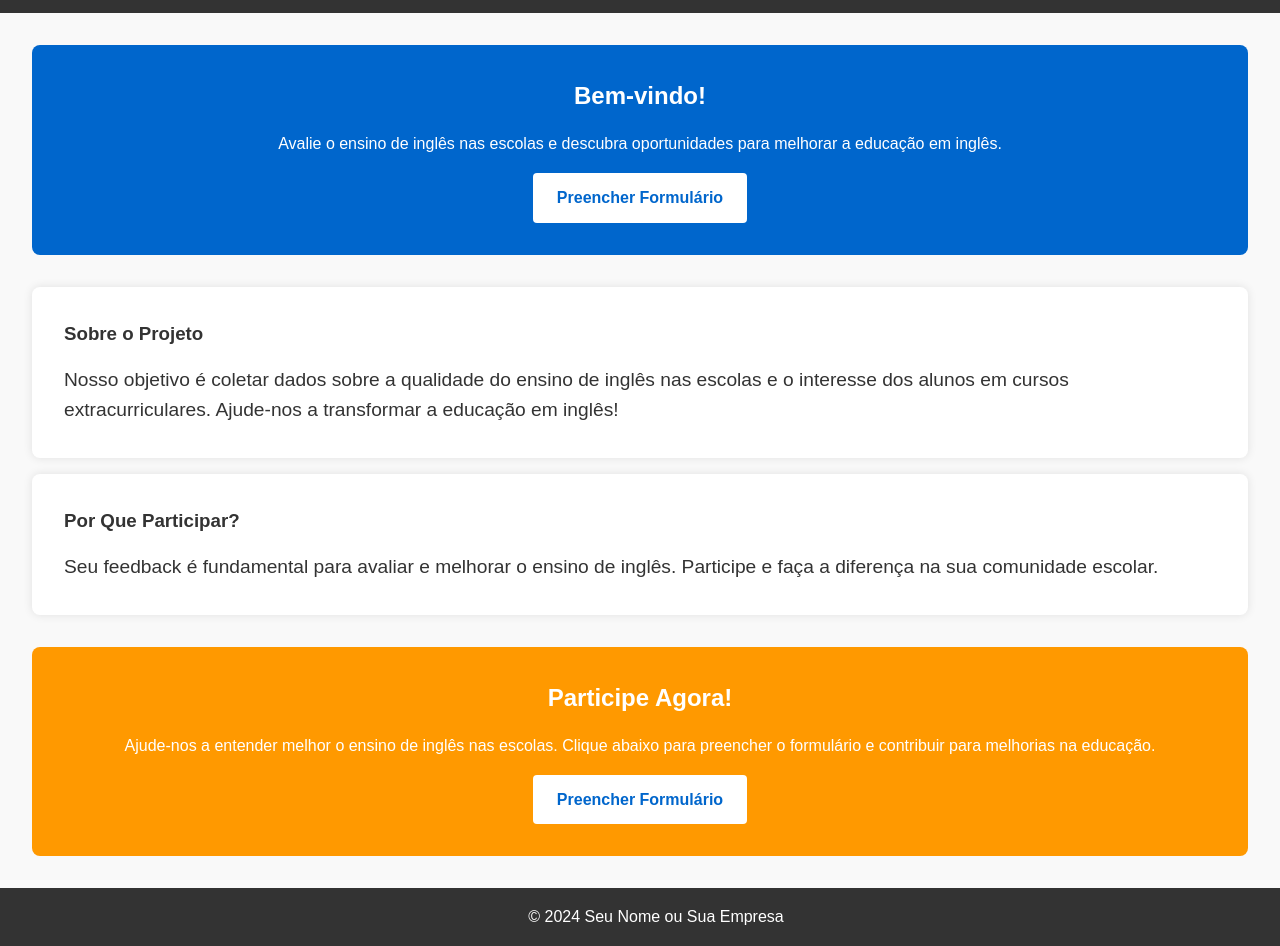
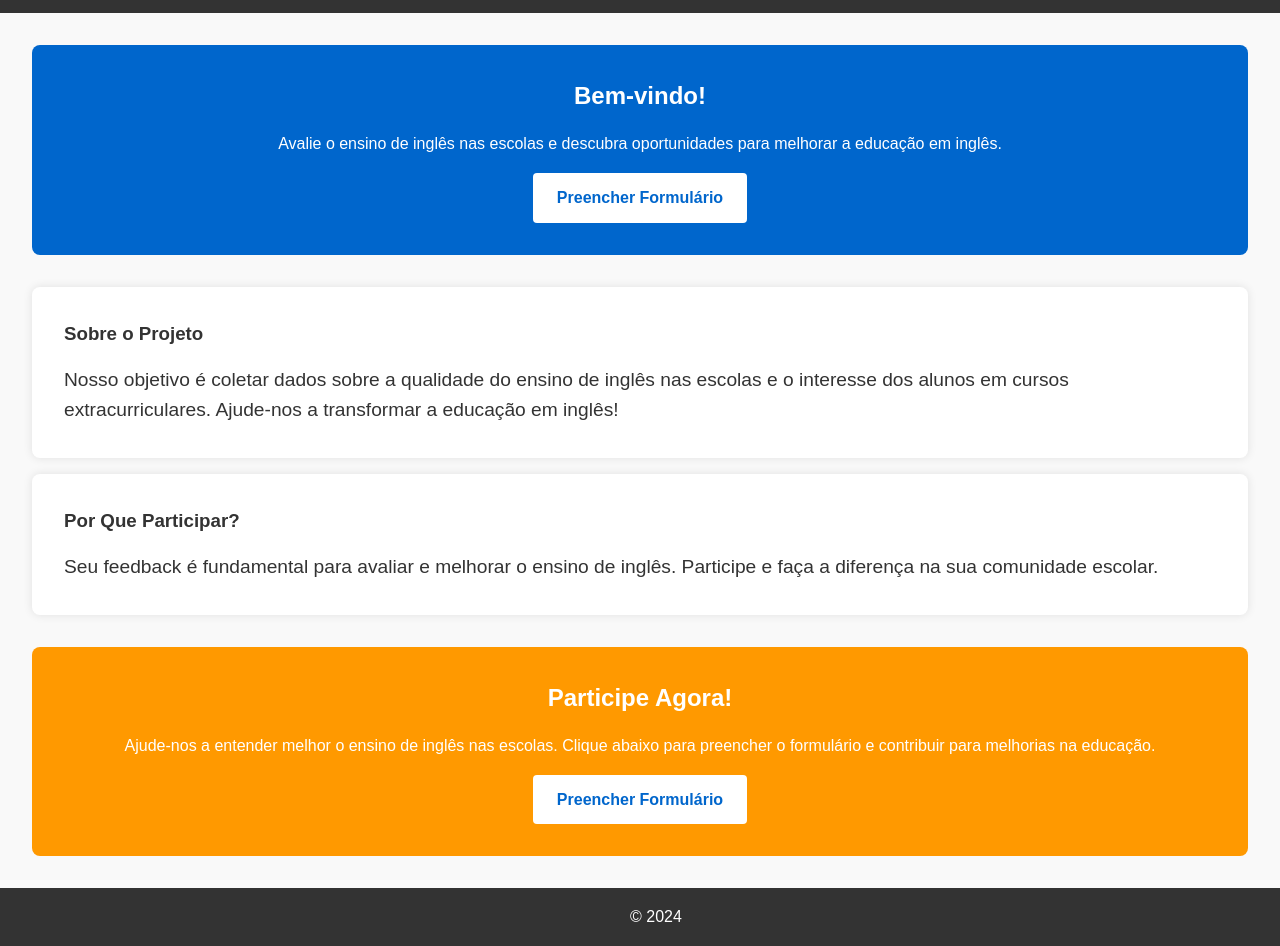
Before and after one commit to Haverd23/projeto-site, a plain HTML site: page views/index.html in a window 1280 px wide. Shown: the part 65-1011 px from the top of the page. Drawn offline with Linux system fonts and the light colour scheme.

Commit message:
Second commit

```diff
--- a/views/index.html
+++ b/views/index.html
@@ -42,7 +42,7 @@
         </section>
     </main>
     <footer>
-        <p>&copy; 2024 Seu Nome ou Sua Empresa</p>
+        <p>&copy; 2024</p>
     </footer>
     <script src="/script.js"></script>
 </body>
```
